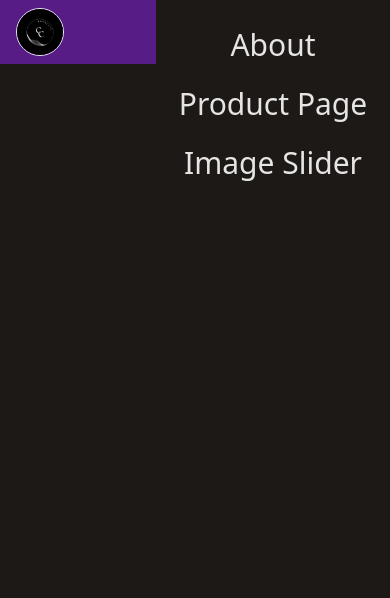
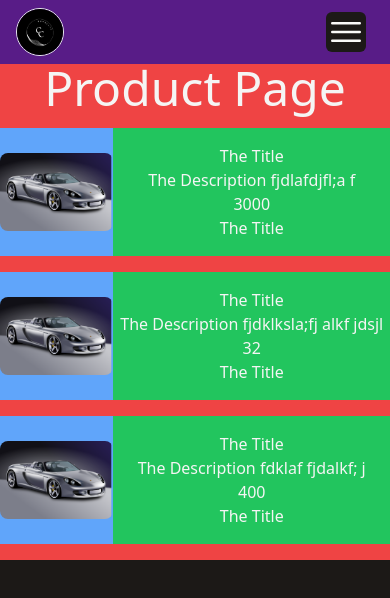
Before and after one commit to tystojack/FreeLanceTailwind, a Next.js app: page /ProductPage in a window 390 px wide. Shown: the top 598 px of the page. Built offline with nearby package versions, Linux system fonts and the light colour scheme.

Commit message:
about and product page

```diff
--- a/app/About/page.js
+++ b/app/About/page.js
@@ -2,7 +2,17 @@ import React from 'react'
 
 function page() {
   return (
-    <div>page</div>
+    <div className=' bg-gradient-to-b from-purple-700 mt-16   w-screen flex items-center flex-col justify-center'>
+      <h1 className='text-stone-100 mt-8 text-5xl'>About</h1>
+      <div className=' mt-10 w-3/4 max-w-xs h-48 flex justify-center items-center'>
+
+      <img className=' w-full rounded-xl'  src="/portrait.jpg"/>
+      </div>
+      <div className=' mt-8 max-w-3xl'>
+
+      <h3 className='text-stone-100 text-center p-6 '>Hello I am Tyler. This is my Freelance Web development Site.  I am a selft taught Javascript developer that prides myself with keeping up with the newest trends and inovations in the web development space. I am currently using React or Next.js for the front end of my sites. For styling I have recently implemented tailwind CSS. I enjoy using Mongodb for the backend. I enjoy making games, forums, webscrapers, or whatever else comes to my mind.  </h3>
+      </div>
+    </div>
   )
 }
 
--- a/app/ImageSlider/page.js
+++ b/app/ImageSlider/page.js
@@ -2,7 +2,9 @@ import React from 'react'
 
 function page() {
   return (
-    <div>page</div>
+    <div className='bg-red-500 mt-16   w-screen flex '>
+    <h1 className='text-stone-100 text-5xl'>Image Slider</h1>
+  </div>
   )
 }
 
--- a/app/ProductPage/page.js
+++ b/app/ProductPage/page.js
@@ -1,8 +1,22 @@
 import React from 'react'
+import Product from '../components/Product'
 
 function page() {
+  const Data = [
+    {img: "/car.png", Title: "The Title", Description: "The Description fjdlafdjfl;a f", Price: 3000},
+    {img: "/car.png", Title: "The Title", Description: "The Description fjdklksla;fj alkf jdsjl", Price: 32},
+    {img: "/car.png", Title: "The Title", Description: "The Description fdklaf fjdalkf; j", Price: 400}
+  ]
   return (
-    <div>page</div>
+    <div className='bg-red-500 mt-16   w-screen flex justify-center flex-col items-center '>
+    <h1 className='text-stone-100 text-5xl'>Product Page</h1>
+    <div>
+    {Data.map((e) => (
+<Product img={e.img} Title={e.Title} Description={e.Description} Price={e.Price}/>
+      ))}
+    </div>
+
+  </div>
   )
 }
 
--- a/app/components/Header.tsx
+++ b/app/components/Header.tsx
@@ -6,8 +6,9 @@ function Header() {
   return (
 <nav className='bg-purple-900 h-16 fixed top-0 w-screen  flex justify-between items-center z-50 '>
 <div className='h-3/4 w-48 '>
-
+<Link href="/">
     <img className='object-contain max-h-full ml-4 border rounded-3xl  ' src="C.png"/>
+</Link>
 
 
 </div>
@@ -24,8 +25,16 @@ function Header() {
    about
    </Link>
     </h3>
-  <h3 className='text-neutral-50'>Product Page</h3>
-  <h3 className='text-neutral-50'>Image Slider</h3>
+  <h3 className='text-neutral-50'>
+    <Link href="/ProductPage">
+    Product Page
+    </Link>
+    </h3>
+  <h3 className='text-neutral-50'>
+    <Link href='/ImageSlider'>
+    Image Slider
+    </Link>
+    </h3>
 </div>
 </nav>
   )
--- /dev/null
+++ b/app/components/Product.tsx
@@ -0,0 +1,36 @@
+import React from 'react'
+type ProductProps = {
+    Title: string;
+    img: string;
+    Description: string;
+    Price: number;
+
+}
+const Product: React.FunctionComponent<ProductProps> = (props) => {
+    const {Title,img,Description,Price} = props;
+  return (
+    <div>
+<div className="bg-amber-500 flex h-32 w-screen m-4">
+    <div className='bg-blue-400  w-40 flex justify-center items-center'>
+
+    <img className='rounded-lg' src={img}/>
+    </div>
+    <div className='flex flex-col justify-center items-center bg-green-500 w-full '>
+    <h1 className='text-stone-100 ' >{Title}</h1>
+
+        <h4 className='text-stone-100'>
+
+        {Description}
+        </h4>
+        <h3 className='text-stone-100'>{Price}</h3>
+        <h2 className='text-stone-100'>{Title}</h2>
+
+    </div>
+
+</div>
+
+    </div>
+  )
+}
+
+export default Product
--- a/app/components/SideHeader.tsx
+++ b/app/components/SideHeader.tsx
@@ -1,34 +1,69 @@
 "use client"
-import React from 'react'
+import React, { useState } from 'react'
 import Link from 'next/link'
 
 function SideHeader() {
+  const [open, setOpen]= useState(false);
+  const [start,setStart] = useState(true)
+  console.log(open, "the open")
+  const OpenDrawer = (e: any)=> {
+    e.stopPropagation();
+    setStart(false)
+    setOpen(true)
+    console.log("open drawer ran")
+  }
+  const CloseDrawer = (e: any)=> {
+    e.stopPropagation();
+    setOpen(false)
+    setStart(false)
+    console.log("close drawer ran ")
+  }
+
+  const WrapperStyle = ()=> {
+    if(open && start === false) {
+      return "pointer-events-auto"
+    } else if(open=== false && start=== false) {
+      return "pointer-events-none"
+    } else {
+      return 'invisible'
+    }
+  }
+  const DrawerStyle = ()=> {
+    if(open=== true) {
+      return "animate-OpenDrawer"
+    } else if (open === false) {
+return "animate-CloseDrawer"
+    }
+  }
   return (
     <div>
-        <div className='w-full h-full  fixed top-0 left-0'>
-            <div className='w-3/5 h-full  bg-stone-900 fixed right-0  animate-OpenDrawer'>
-                <div className='  flex flex-col items-center h-44 justify-around mt-4'>
+        <div onClick={(e)=> CloseDrawer(e)} className={`w-full h-full ${WrapperStyle()}  fixed top-0 left-0`}>
+            <div onClick={(e)=> e.stopPropagation()}  className={`w-3/5 h-full  bg-stone-900 fixed right-0 ${DrawerStyle()} `}>
+                <div className='  flex flex-col items-center h-44 justify-around mt-4 '>
 
-                <button className='text-stone-200 text-3xl'>
+                <button onClick={(e)=> CloseDrawer(e)} className='text-stone-200 text-3xl'>
                     <Link href="/About">
                     About
                     </Link>
                     </button>
-                <h2 className='text-stone-200 text-3xl'> <Link href="/ProductPage">
+                <button onClick={(e)=> CloseDrawer(e)} className='text-stone-200 text-3xl'> <Link href="/ProductPage">
                 Product Page
                 </Link>
-                </h2>
-                <h2 className='text-stone-200 text-3xl'>
+                </button>
+                <button  onClick={(e)=> CloseDrawer(e)} className='text-stone-200 text-3xl'>
                     <Link href="/ImageSlider">
                     Image Slider
                     </Link>
-                    </h2>
+                    </button>
                 </div>
             </div>
         </div>
-<svg xmlns="http://www.w3.org/2000/svg" fill="none" viewBox="0 0 24 24" stroke-width="1.5" stroke="currentColor" className='bg- fill-current text-stone-50 h-10 w-10 md:hidden mr-6 bg-stone-900 rounded-md'>
+        <div onClick={(e)=> OpenDrawer(e)}>
+
+<svg   xmlns="http://www.w3.org/2000/svg" fill="none" viewBox="0 0 24 24" stroke-width="1.5" stroke="currentColor" className='bg- fill-current text-stone-50 h-10 w-10 md:hidden mr-6 bg-stone-900 rounded-md'>
   <path stroke-linecap="round" stroke-linejoin="round" d="M3.75 6.75h16.5M3.75 12h16.5m-16.5 5.25h16.5" />
 </svg>
+        </div>
 
     {/* <div>SideHeader</div> */}
     </div>
--- a/tailwind.config.ts
+++ b/tailwind.config.ts
@@ -26,6 +26,10 @@ const config: Config = {
 "0%": {transform: "translateX(75vw)"},
 "100%": {transform: "translateX(0px)"}
         },
+        CloseDrawer: {
+          "0%": {transform: "translateX(0px)"},
+"100%": {transform: "translateX(75vw)"}
+        },
         wiggle: {
           "0%, 100%": { transform: "rotate(-3deg)" },
           "50%": { transform: "rotate(3deg)" }
@@ -35,7 +39,8 @@ const config: Config = {
       wiggle: "wiggle 200ms ease-in-out",
       fadeIn: "fadeIn 200ms ease-in-out forwards",
       fadeOut: "fadeOut 200ms ease-in-out forwards",
-      OpenDrawer: "OpenDrawer 600ms ease-in-out forwards"
+      OpenDrawer: "OpenDrawer 600ms ease-in-out forwards",
+      CloseDrawer: "CloseDrawer 600ms ease-in-out forwards"
     }
 
 
```
Also changed, not shown: public/car.png (added), 1 other file (tests, documents, lock files or other folders).
